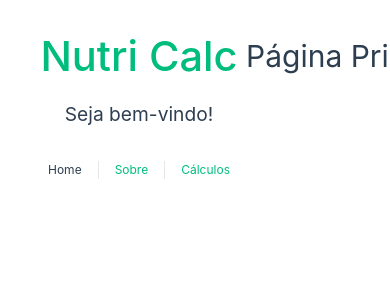
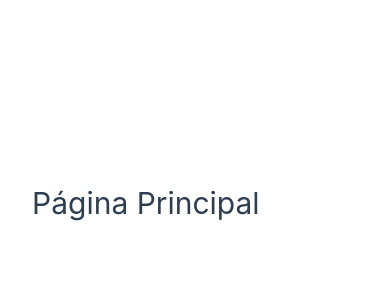
Before and after one commit to senacgo-hugotannus/nutri-calc-frontend, a Vue app: page / in a window 390 px wide. Shown: the top 300 px of the page. Built offline with nearby package versions, Linux system fonts and the light colour scheme.

Commit message:
adicionou media query para ajuste do break point 1024

```diff
--- a/src/assets/main.css
+++ b/src/assets/main.css
@@ -2,6 +2,7 @@
 
 #app {
   display: flex;
+  flex-direction: column;
   width: 1092px;
   max-width: 1280px;
   margin: 0 auto;
@@ -31,8 +32,10 @@ a,
 
   #app {
     display: flex;
+    flex-direction: row;
   }
 }
+
 .container {
   max-width: 400px;
   margin: auto;
```
